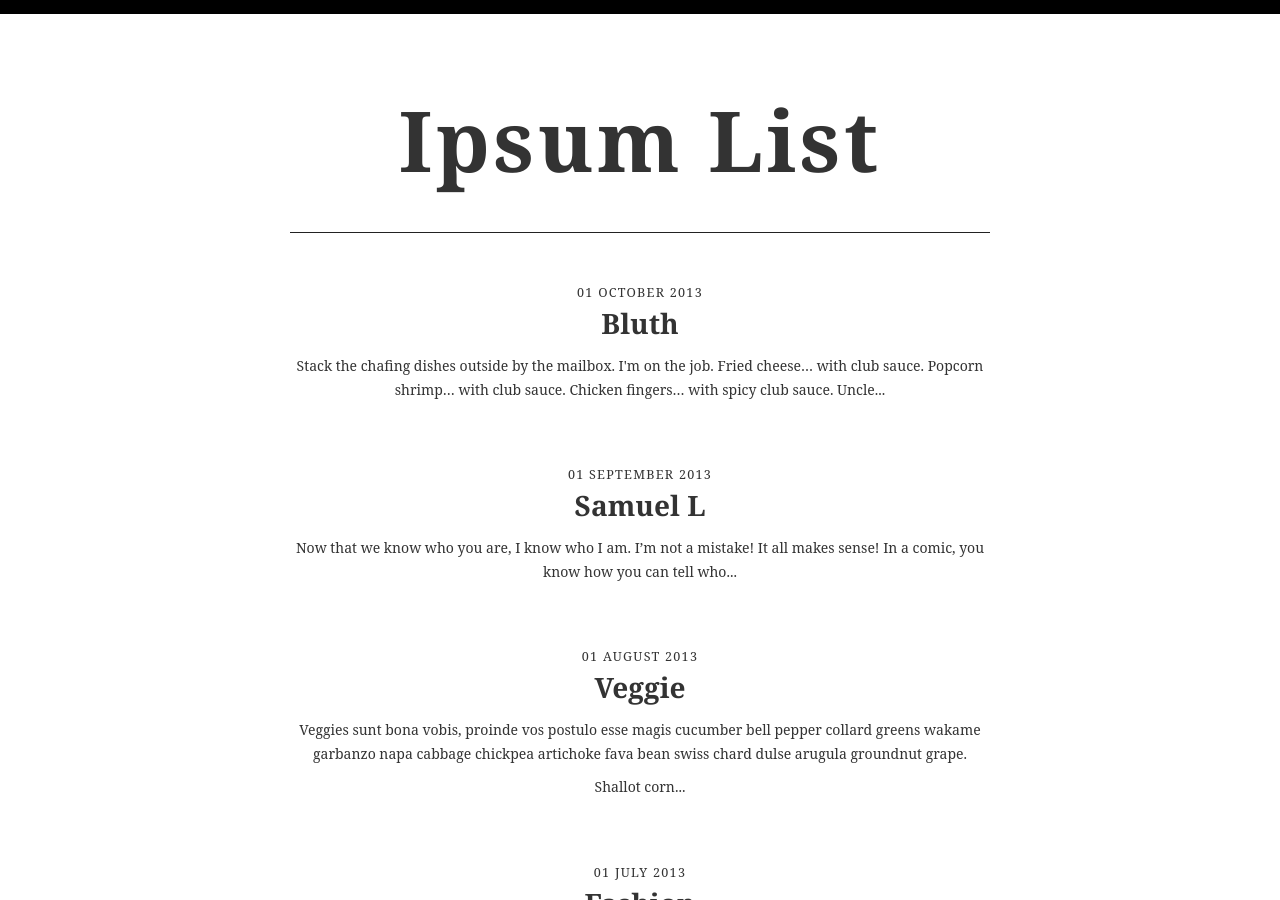
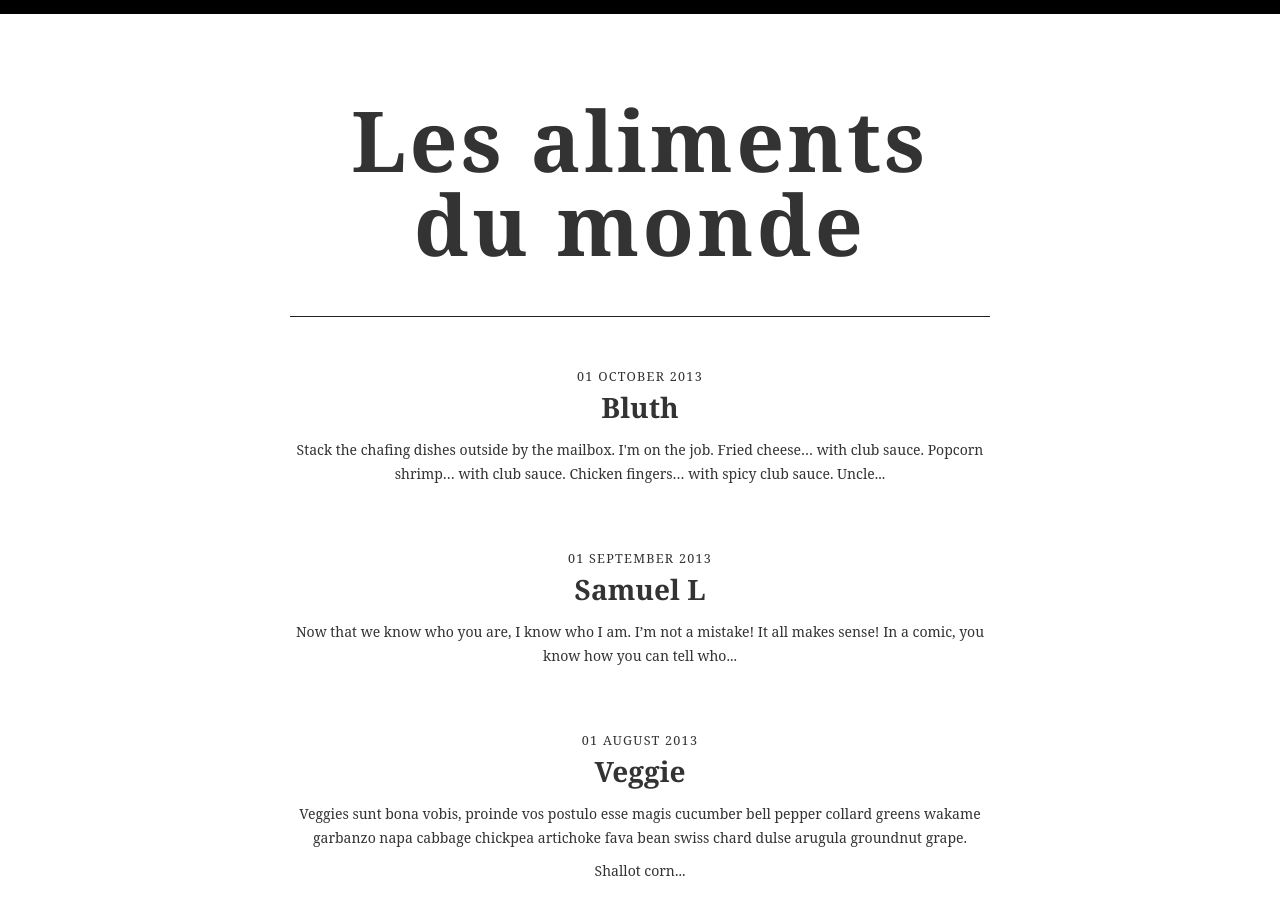
Before and after one commit to bossofAn/bossofAn.github.io, a Jekyll site: the page built from index.html, in a window 1280 px wide and 900 px high. Built offline with Jekyll 4.4.1, drawn with Linux system fonts in a browser that asks for light colours; some web fonts are replaced; the list of posts is cut into pages by our own code.

Commit message:
change page title

```diff
--- a/index.html
+++ b/index.html
@@ -9,7 +9,7 @@ title: Mainpage
     <main class="container">
     	<div class="row-fluid">
     		<section class="content">
-    		  <h1>Ipsum List</h1>
+    		  <h1>Les aliments du monde</h1>
     		</section>
     		<ul class="entries">
     		{% for post in paginator.posts %}
```
